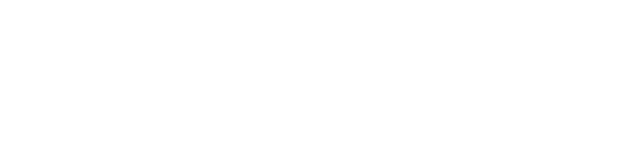
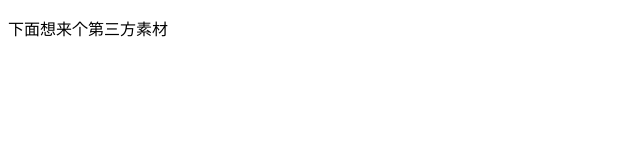
Before and after one commit to gushang/gushang.github.io, a plain HTML site: page test3.html in a window 1280 px wide. Shown: the whole page, without its empty margins (0-640 px from the left). Drawn offline with Linux system fonts and the light colour scheme.

Commit message:
Update test3.html

```diff
--- a/test3.html
+++ b/test3.html
@@ -33,6 +33,7 @@
 
 <body>
 
+<p>下面想来个第三方素材</p>
 <!-- /17828477/renming_3rdcreative_unit -->
 <div id='div-gpt-ad-1467966543734-0' style='height:90px; width:728px;'>
 <script type='text/javascript'>
```
